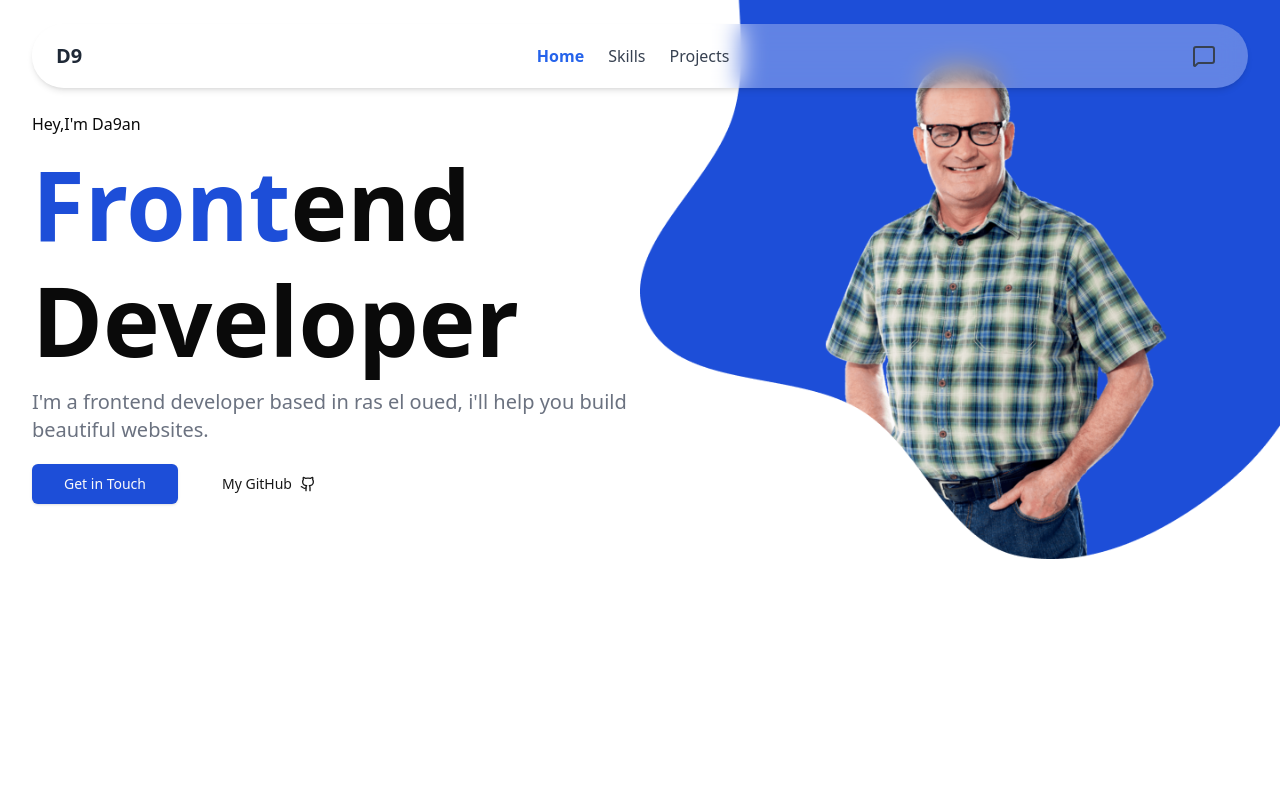
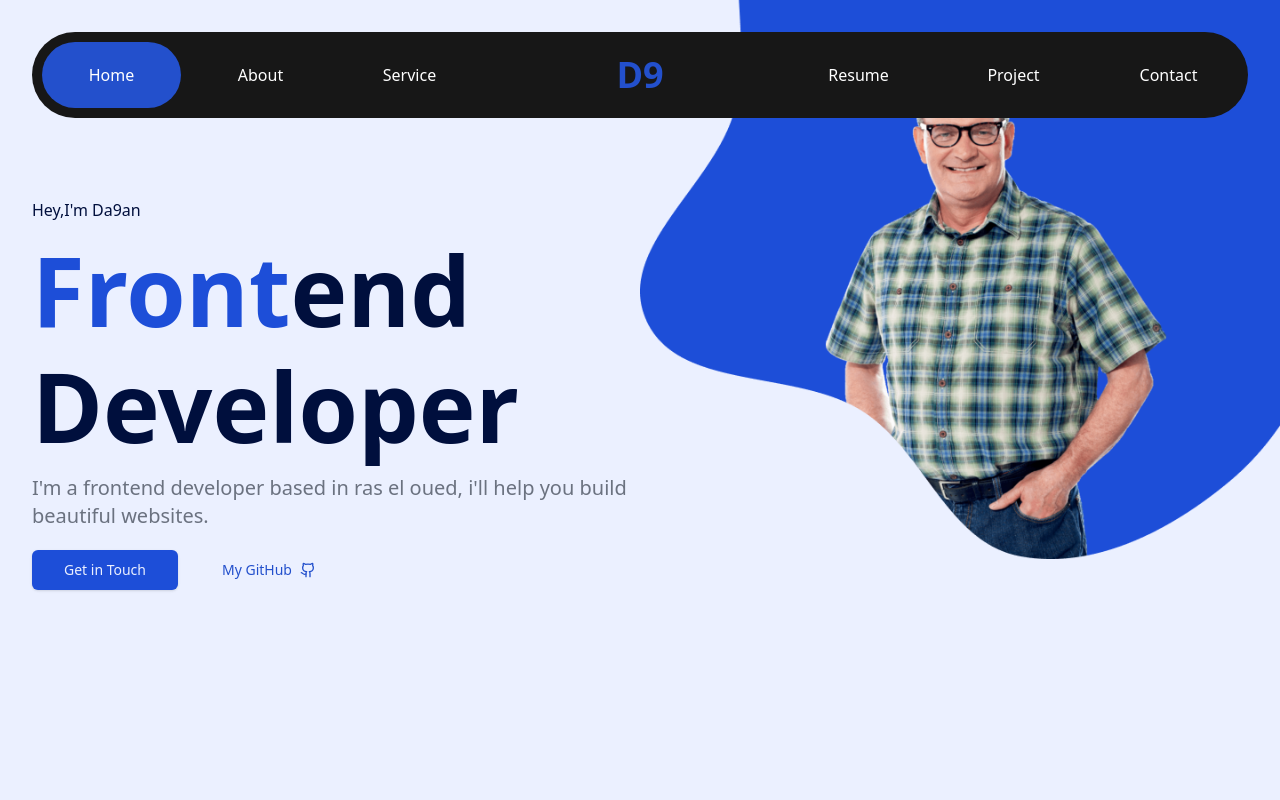
Before and after one commit to zakiD9/Portfolio, a React (Vite) app: page / in a window 1280 px wide. Shown: the top 800 px of the page. Built offline with nearby package versions, Linux system fonts and the light colour scheme.

Commit message:
update the header section

```diff
--- a/src/App.tsx
+++ b/src/App.tsx
@@ -1,5 +1,5 @@
 import './App.css'
-import Header from './components/Header'
+import Navbar from './components/Header'
 import HeroSection from './components/heroSection/HeroSection'
 import ProjectsSection from './components/projectssection/ProjectsSection'
 import SkillsSection from './components/SkillsSection'
@@ -8,7 +8,7 @@ function App() {
 
   return (
     <>
-    <Header />
+    <Navbar />
     <div className='flex flex-col gap-10'>
   <section id="home" className="min-h-screen">
     <HeroSection />
--- a/src/components/Header.tsx
+++ b/src/components/Header.tsx
@@ -1,68 +1,111 @@
-import { useEffect, useState } from "react";
-import { MessageSquare } from "lucide-react";
+import React, { useState, useEffect } from 'react';
+import { Menu, X } from 'lucide-react';
 
-export default function Header() {
-  const [activeSection, setActiveSection] = useState("");
+const menuItems = [
+  { label: "Home" },
+  { label: "About" },
+  { label: "Service" },
+  { label: "Resume" },
+  { label: "Project" },
+  { label: "Contact" },
+];
 
+// زر قابل لإعادة الاستخدام
+const NavButton = ({ item, selected, handleClick, className }) => (
+  <button
+    className={`flex items-center justify-center rounded-[60px] text-base font-medium transition duration-300 ${selected === item.label ? 'bg-primary font-bold' : 'bg-transparent hover:bg-[#232323]'} ${className}`}
+    onClick={() => handleClick(item.label)}
+    aria-current={selected === item.label ? "page" : undefined}
+  >
+    {item.label}
+  </button>
+);
+
+const Navbar = () => {
+  const [selected, setSelected] = useState("Home");
+  const [isMobileMenuOpen, setIsMobileMenuOpen] = useState(false);
+
+  const toggleMobileMenu = () => {
+    setIsMobileMenuOpen(!isMobileMenuOpen);
+  };
+
+  const handleClick = (label) => {
+    setSelected(label);
+    setIsMobileMenuOpen(false);
+
+    const section = document.getElementById(label.toLowerCase());
+    if (section) {
+      section.scrollIntoView({ behavior: "smooth" });
+    }
+  };
+
+  // تفعيل العنصر عند التمرير
   useEffect(() => {
-    const sections = document.querySelectorAll("section");
+    const sections = menuItems.map(item => document.getElementById(item.label.toLowerCase()));
+
     const observer = new IntersectionObserver(
       (entries) => {
-        entries.forEach((entry) => {
+        entries.forEach(entry => {
           if (entry.isIntersecting) {
-            setActiveSection(entry.target.id);
+            setSelected(entry.target.id.charAt(0).toUpperCase() + entry.target.id.slice(1));
           }
         });
       },
-      { threshold: 0.6 }
+      { threshold: 0.5 }
     );
 
-    sections.forEach((section) => observer.observe(section));
-    return () => sections.forEach((section) => observer.unobserve(section));
+    sections.forEach(section => section && observer.observe(section));
+    return () => sections.forEach(section => section && observer.unobserve(section));
   }, []);
 
   return (
-    <header className="fixed w-[95%] top-3 left-1/2 -translate-x-1/2 z-50 mt-3">
-      <div className="flex items-center justify-between px-6 py-3 rounded-full backdrop-blur-md bg-white/30 shadow-md">
-        <div className="font-bold text-xl text-gray-800">D9</div>
+    <nav className="relative w-full max-w-[1298px] h-[70px] sm:h-[80px] lg:h-[86px] bg-[#171717] text-white px-10 lg:px-2.5 rounded-[25px] sm:rounded-[35px] lg:rounded-[50px] backdrop-blur-[15px] mx-auto flex items-center justify-between z-50">
 
-        <nav className="flex space-x-6">
-          <a
-            href="#home"
-            className={`transition-colors ${
-              activeSection === "home"
-                ? "text-blue-600 font-semibold"
-                : "text-gray-700"
-            }`}
-          >
-            Home
-          </a>
-          <a
-            href="#skills"
-            className={`transition-colors ${
-              activeSection === "skills"
-                ? "text-blue-600 font-semibold"
-                : "text-gray-700"
-            }`}
-          >
-            Skills
-          </a>
-          <a
-            href="#projects"
-            className={`transition-colors ${
-              activeSection === "projects"
-                ? "text-blue-600 font-semibold"
-                : "text-gray-700"
-            }`}
-          >
-            Projects
-          </a>
-        </nav>
+      {/* Desktop Left */}
+      <div className="hidden lg:flex flex-1 justify-start gap-2.5">
+        {menuItems.slice(0, 3).map(item => (
+          <NavButton key={item.label} item={item} selected={selected} handleClick={handleClick} className="w-[139px] h-[66px]" />
+        ))}
+      </div>
 
-        <button className="p-2 rounded-full hover:bg-white/50 transition">
-          <MessageSquare className="w-6 h-6 text-gray-700 hover:text-blue-600 transition" />
-        </button>
+      {/* Logo */}
+      <div>
+        <h1 className="text-4xl font-bold text-primary">D9</h1>
       </div>
-    </header>
+
+      {/* Desktop Right */}
+      <div className="hidden lg:flex flex-1 justify-end gap-4">
+        {menuItems.slice(3).map(item => (
+          <NavButton key={item.label} item={item} selected={selected} handleClick={handleClick} className="w-[139px] h-[66px]" />
+        ))}
+      </div>
+
+      {/* Mobile Toggle */}
+      <button
+        className="lg:hidden flex items-center justify-center w-10 h-10 rounded-full bg-primary hover:bg-primary transition-colors"
+        onClick={toggleMobileMenu}
+      >
+        {isMobileMenuOpen ? <X size={20} /> : <Menu size={20} />}
+      </button>
+
+      {/* Mobile Menu */}
+      {isMobileMenuOpen && (
+        <div className="absolute top-[100%] left-0 right-0 mt-2 bg-[#171717] rounded-[25px] backdrop-blur-[15px] lg:hidden z-40">
+          <div className="flex flex-col p-4 gap-2">
+            {menuItems.map(item => (
+              <NavButton
+                key={item.label}
+                item={item}
+                selected={selected}
+                handleClick={handleClick}
+                className="w-full h-[50px] rounded-[25px]"
+              />
+            ))}
+          </div>
+        </div>
+      )}
+    </nav>
   );
-}
+};
+
+export default Navbar;
--- a/src/components/SkillsSection.tsx
+++ b/src/components/SkillsSection.tsx
@@ -19,7 +19,7 @@ const skills: Skill[] = [
 
 export default function SkillsSection() {
   return (
-    <div className="flex flex-col items-center my-10">
+  <div className="flex flex-col items-center my-10">
         <div>
         <h1 className="text-2xl font-semibold text-center">Skills</h1>
         <hr className="border-t-4 mx-2 border-blue-700" />
@@ -43,8 +43,7 @@ export default function SkillsSection() {
       </div>
     </div>
   ))}
-</div>
     </div>
-
+    </div>
   );
 }
--- a/tailwind.config.js
+++ b/tailwind.config.js
@@ -10,51 +10,40 @@ export default {
       borderRadius: {
         lg: 'var(--radius)',
         md: 'calc(var(--radius) - 2px)',
-  			sm: 'calc(var(--radius) - 4px)'
+        sm: 'calc(var(--radius) - 4px)',
       },
       colors: {
-  			background: 'hsl(var(--background))',
-  			foreground: 'hsl(var(--foreground))',
-  			card: {
-  				DEFAULT: 'hsl(var(--card))',
-  				foreground: 'hsl(var(--card-foreground))'
-  			},
-  			popover: {
-  				DEFAULT: 'hsl(var(--popover))',
-  				foreground: 'hsl(var(--popover-foreground))'
-  			},
+        background: '#EBF0FF',
+        foreground: '#000F3D',
         primary: {
-  				DEFAULT: 'hsl(var(--primary))',
-  				foreground: 'hsl(var(--primary-foreground))'
+          DEFAULT: '#2350CC',
+          foreground: '#EBF0FF',
         },
         secondary: {
-  				DEFAULT: 'hsl(var(--secondary))',
-  				foreground: 'hsl(var(--secondary-foreground))'
+          DEFAULT: '#7C85A2',
+          foreground: '#EBF0FF',
+        },
+        card: {
+          DEFAULT: '#FFFFFF',
+          foreground: '#000F3D',
+        },
+        border: '#B7BCCC',
+        input: '#EBF0FF',
+        ring: '#2350CC',
+        accent: {
+          DEFAULT: '#2B2F3D',
+          foreground: '#EBF0FF',
+        },
+        destructive: {
+          DEFAULT: '#CC2323',
+          foreground: '#EBF0FF',
         },
         muted: {
-  				DEFAULT: 'hsl(var(--muted))',
-  				foreground: 'hsl(var(--muted-foreground))'
+          DEFAULT: '#7C85A2',
+          foreground: '#EBF0FF',
         },
-  			accent: {
-  				DEFAULT: 'hsl(var(--accent))',
-  				foreground: 'hsl(var(--accent-foreground))'
       },
-  			destructive: {
-  				DEFAULT: 'hsl(var(--destructive))',
-  				foreground: 'hsl(var(--destructive-foreground))'
     },
-  			border: 'hsl(var(--border))',
-  			input: 'hsl(var(--input))',
-  			ring: 'hsl(var(--ring))',
-  			chart: {
-  				'1': 'hsl(var(--chart-1))',
-  				'2': 'hsl(var(--chart-2))',
-  				'3': 'hsl(var(--chart-3))',
-  				'4': 'hsl(var(--chart-4))',
-  				'5': 'hsl(var(--chart-5))'
-  			}
-  		}
-  	}
   },
   plugins: [require("tailwindcss-animate")],
 }
--- a/vite.config.ts
+++ b/vite.config.ts
@@ -1,12 +1,12 @@
-import { defineConfig } from "vite"
-import react from "@vitejs/plugin-react"
-import path from "path"
+import { defineConfig } from "vite";
+import react from "@vitejs/plugin-react";
+import { fileURLToPath, URL } from "node:url";
 
 export default defineConfig({
   plugins: [react()],
   resolve: {
     alias: {
-      "@": path.resolve(__dirname, "./src"),
+      "@": fileURLToPath(new URL("./src", import.meta.url)),
     },
   },
-})
+});
```
Lines whose indentation alone changed are shown as unchanged.
